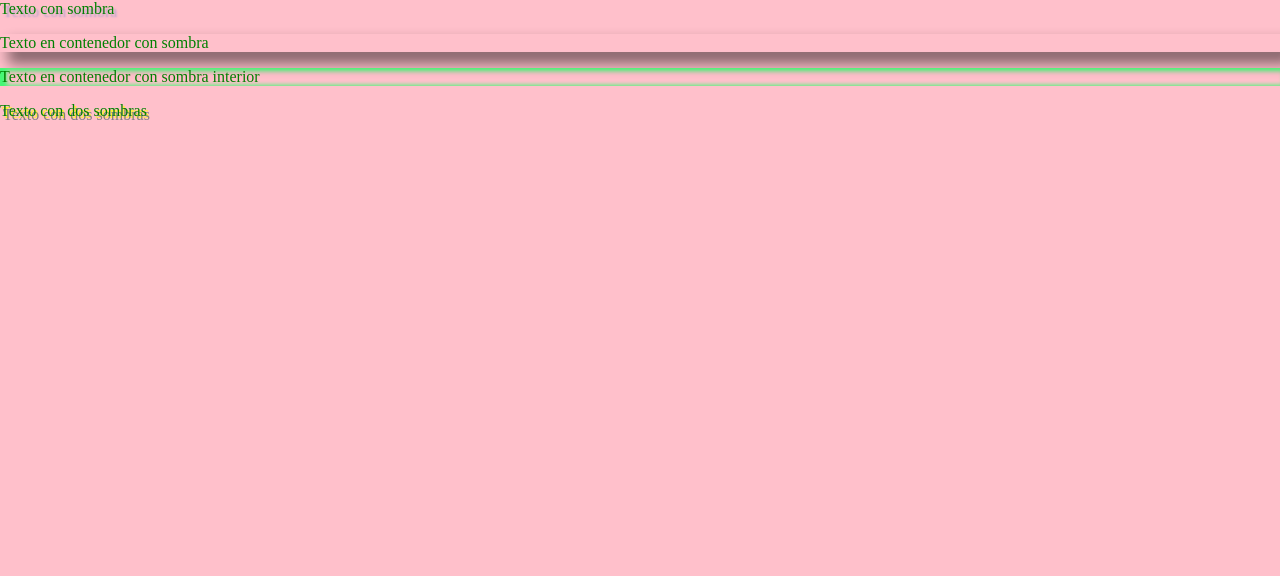
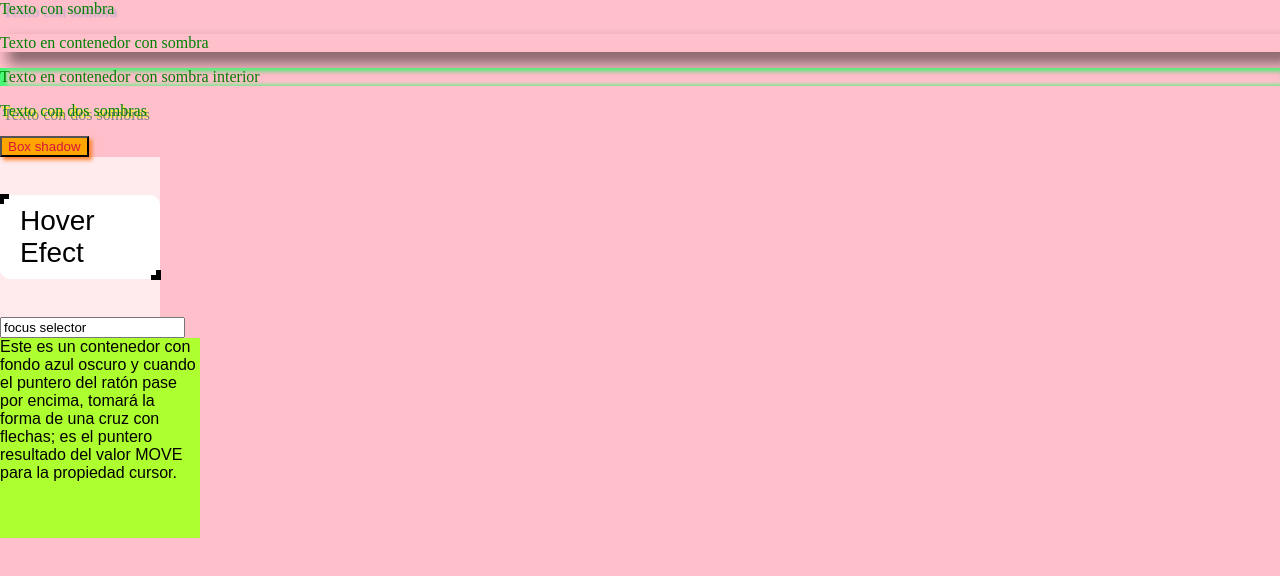
Before and after one commit to pajaroTICs/trabajo-1, a plain HTML site: page HTML/TEMAS.html in a window 1280 px wide. Drawn offline with Linux system fonts and the light colour scheme.

Commit message:
pusimos ejemplos resultantes de los ejemplos anteriores

```diff
--- a/CSS/style.css
+++ b/CSS/style.css
@@ -233,3 +233,76 @@ table.table{
 .shadow2 {box-shadow: 10px 10px 14px 2px rgba(0,0,0,0.47);}
 .shadow3 {box-shadow: 5px 1px 4px 2px #45f875 inset;}
 .shadow4 {text-shadow: 3px 4px 0px grey, 2px 2px 1px yellow;}
+
+.sombra {
+	box-shadow: 3px 3px 4px #ff7f2a;
+  }
+
+  body{
+	margin:0;
+	padding:0;
+  }
+
+  .btn{
+  cursor:pointer;
+	position:relative;
+	padding:10px 20px;
+	background:white;
+	font-size:28px;
+	border-top-right-radius:10px;
+	border-bottom-left-radius:10px;
+	transition:all 1s;
+	&:after,&:before{
+	  content:" ";
+	  width:5px;
+	  height:5px;
+	  position:absolute;
+	  border :0px solid #fff;
+	  transition:all 1s;
+	  }
+	&:after{
+	  top:-1px;
+	  left:-1px;
+	  border-top:5px solid black;
+	  border-left:5px solid black;
+	}
+	&:before{
+	  bottom:-1px;
+	  right:-1px;
+	  border-bottom:5px solid black;
+	  border-right:5px solid black;
+	}
+	&:hover{
+	  border-top-right-radius:0px;
+	border-bottom-left-radius:0px;
+	  background:rgba(0,0,0,.5);
+	   color:white;
+	  &:before,&:after{
+
+		width:100%;
+		height:100%;
+		border-color:white;
+	  }
+	}
+  }
+
+  .data-container{
+	background:#ffebee;
+	height:20vh;
+	width: 20vh;
+	display:flex;
+	justify-content:center;
+	align-items:center;
+  }
+
+  .red-input:focus {
+	background: brown;
+	color: yellowgreen;
+  }
+
+
+  .arrastre {
+	cursor: move;
+	width: 200px;
+	height: 200px;
+	background-color:greenyellow;}
--- a/HTML/TEMAS.html
+++ b/HTML/TEMAS.html
@@ -10,7 +10,19 @@
 <p class="shadow3">Texto en contenedor con sombra interior</p>
 <p class="shadow4">Texto con dos sombras</p>
             <!--Box shadow-->
-<p class="element"></p>
+<button class="sombra">Box shadow</button>
+        <!--hover efect-->
+        <div class="data-container">
+ <span class="btn">Hover Efect</span>
+        </div>
+        <!--Focus selector-->
+        <input
+        class="red-input"
+        value="focus selector" /><br />
+        <!--cursor pointer-->
+        <div class="arrastre"> Este es un contenedor con fondo azul oscuro y cuando el puntero del ratón pase por encima, tomará la forma de una cruz con flechas; es el puntero resultado del valor MOVE para la propiedad cursor.<div>
+
+
 
 
         </body>
```
